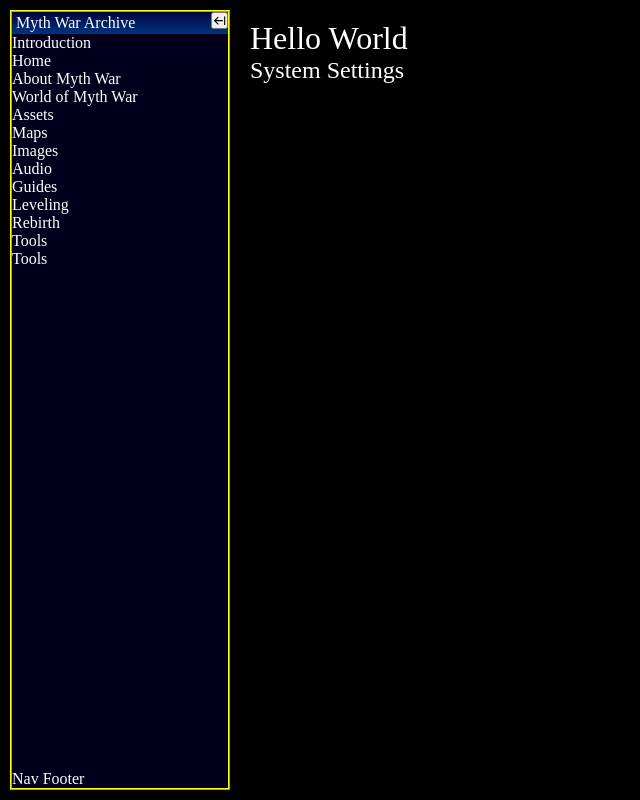
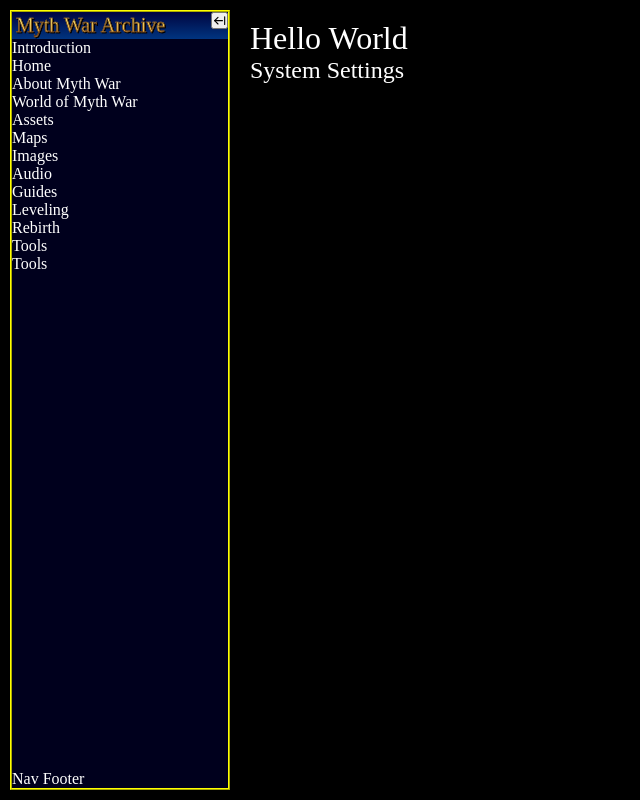
Before and after one commit to MGSimard/myth-war-archive-v2, a React (Vite) app: page / in a window 1280 px wide. Shown: the whole page, without its empty margins (0-640 px from the left). Built offline with nearby package versions, Linux system fonts and the light colour scheme; a web font is replaced by a local one.

Commit message:
heading text style

```diff
--- a/src/_components/sidenav/Sidenav.tsx
+++ b/src/_components/sidenav/Sidenav.tsx
@@ -12,7 +12,9 @@ export function Sidenav() {
       <div id="sidenav-inner">
         <div id="sidenav-header">
           <div id="snh-left">
-            <span>Myth War Archive</span>
+            <span className="heading" data-text="Myth War Archive">
+              Myth War Archive
+            </span>
           </div>
           <SidenavTrigger />
         </div>
--- a/src/_styles/global.css
+++ b/src/_styles/global.css
@@ -22,7 +22,11 @@
 
   --clrOverlayBg: oklch(0.1101 0.0763 264.05 / 90.59%);
   --clrInputLabel: oklch(0.7262 0.1483 70.77);
+
+  --clrBrown: oklch(0.2604 0.0717 35.18);
+
   --gradientHeader: linear-gradient(to bottom, oklch(0.1768 0.1103 264.2), oklch(0.3484 0.1382 259.47));
+  --gradientHeading: linear-gradient(to bottom, oklch(0.9737 0.154 109.34), oklch(0.7104 0.1355 72.07));
 }
 * {
   margin: 0;
@@ -76,6 +80,21 @@ button svg {
 a {
   color: inherit;
   text-decoration: none;
+}
+/**/
+/* HELPERS */
+.heading {
+  font-family: var(--displayFont);
+  font-size: 2rem;
+  font-weight: 400;
+  text-transform: capitalize;
+  color: transparent;
+  -webkit-text-fill-color: transparent;
+  -webkit-text-stroke: 0.05rem var(--clrBrown);
+  background: var(--gradientHeading);
+  background-clip: text;
+  -webkit-background-clip: text;
+  filter: drop-shadow(0.1rem 0.1rem 0 black);
 }
 /**/
 /* SIDENAV */
```
